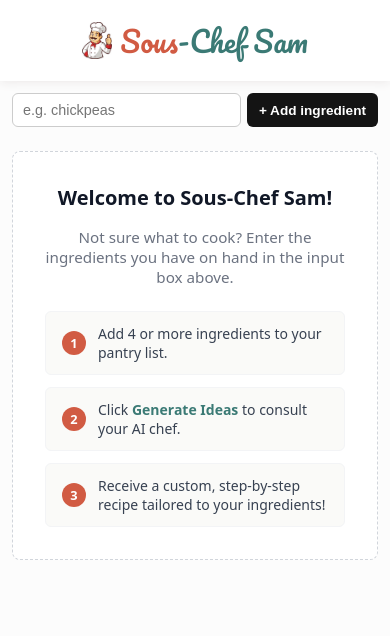
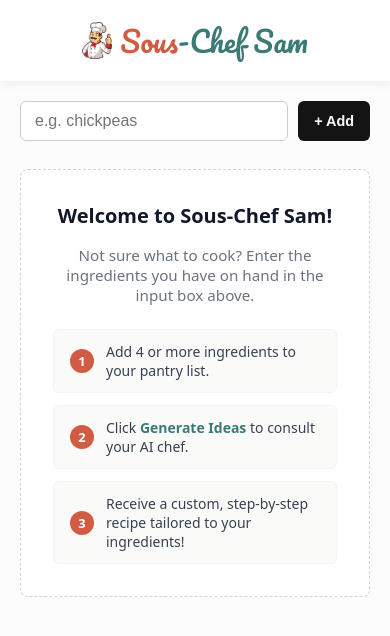
Before and after one commit to Godwinzin/Sous-Chef-Sam, a React (Vite) app in the folder client/: page / in a window 390 px wide. Shown: the top 636 px of the page. Built offline with nearby package versions, Linux system fonts and the light colour scheme.

Commit message:
Updated responsiveness

```diff
--- a/client/src/index.css
+++ b/client/src/index.css
@@ -196,36 +196,14 @@ header{
     border-radius: 6px;
     font-size: 0.9rem;
 }
-/* --- Mobile Responsiveness Adjustments (Side-by-side preserved) --- */
 @media (max-width: 480px) {
-  .main-container {
-    padding: 12px;
+  .input-container button {
+    font-size: 0; /* Hides the original text node without breaking layout */
   }
 
-  /* Keep the input and button side-by-side, just tighten spacing */
-  .input-container {
-    gap: 6px;
-    margin-bottom: 24px;
-  }
-
-  .input-container input {
-    padding: 8px 10px;
-    font-size: 0.9rem;
-  }
-
-  .input-container button {
-    padding: 8px 12px;
-    font-size: 0.85rem;
-    white-space: nowrap; /* Prevents text from breaking into two lines */
-  }
-
-  /* Keep the generator banner side-by-side or compact */
-  .generator {
-    padding: 14px 16px;
-  }
-
-  .generator button {
-    padding: 8px 12px;
-    font-size: 0.85rem;
+  /* Display only the plus sign and 'Add' */
+  .input-container button::after {
+    content: "+ Add";
+    font-size: 0.9rem; /* Match your desired mobile button font size */
   }
 }
```
